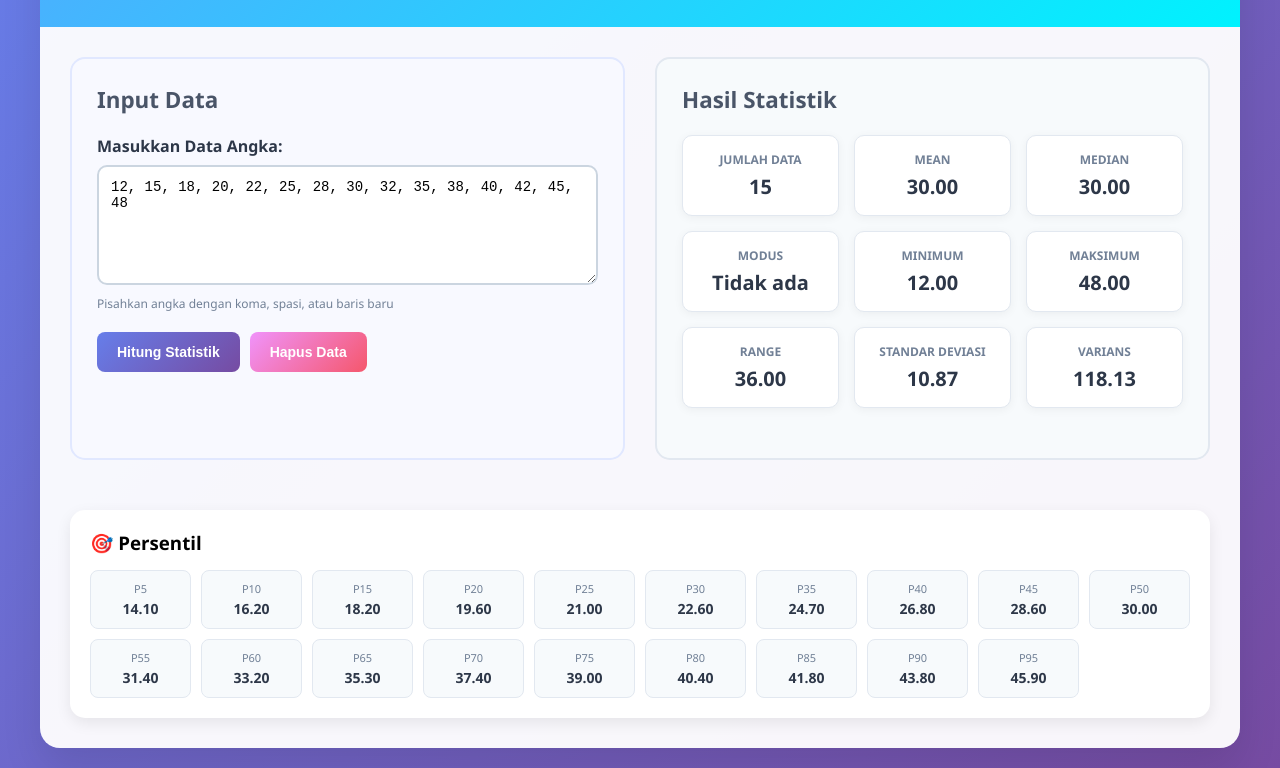
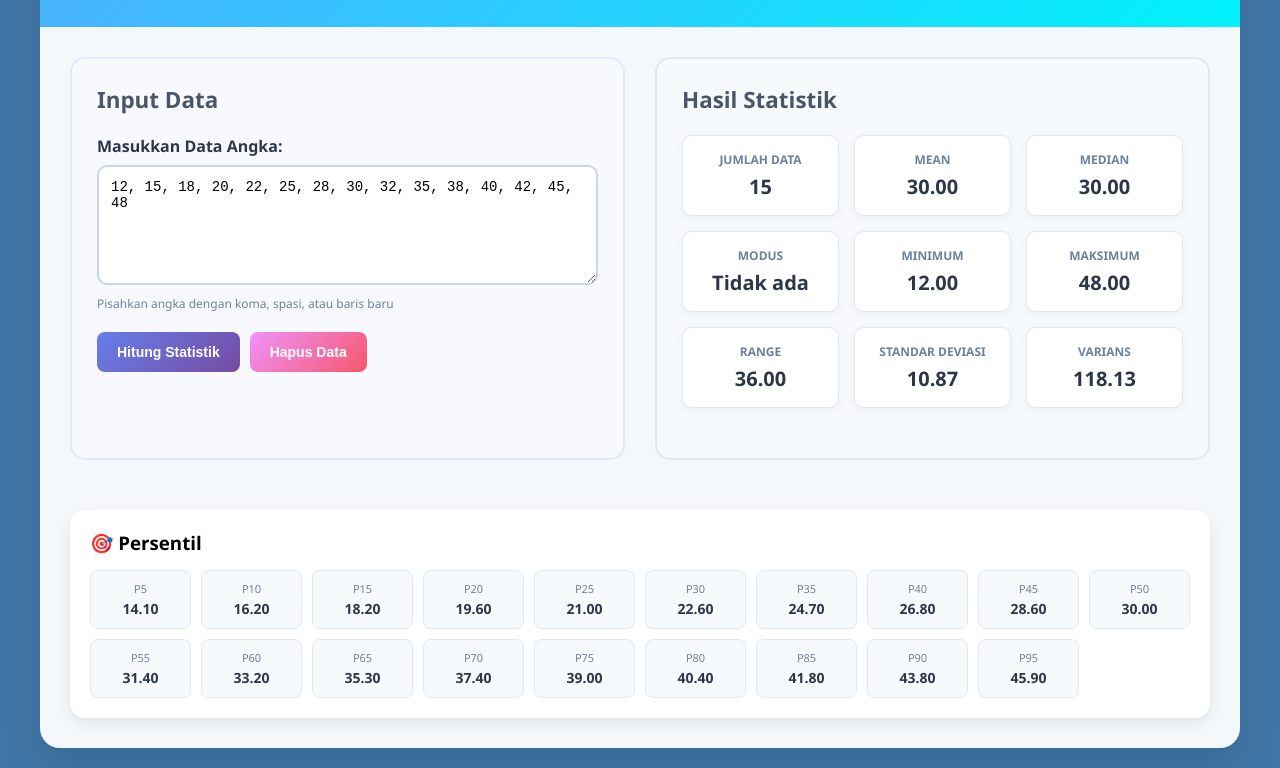
Before and after one commit to ItsQyyy/Kalkulator-Statistik-Online, a plain HTML site: page index.html in a window 1280 px wide. Shown: the part 142-910 px from the top of the page. Drawn offline with nearby package versions, Linux system fonts and the light colour scheme.

Commit message:
Update style.css

```diff
--- a/style.css
+++ b/style.css
@@ -7,7 +7,7 @@
 
 body {
     font-family: 'Segoe UI', Tahoma, Geneva, Verdana, sans-serif;
-    background: linear-gradient(135deg, #667eea 0%, #764ba2 100%);
+    background:#4076a6;
     min-height: 100vh;
     padding: 20px;
 }
@@ -270,4 +270,5 @@ button:hover {
     .stats-grid {
         grid-template-columns: repeat(2, 1fr);
     }
+
 }
```
